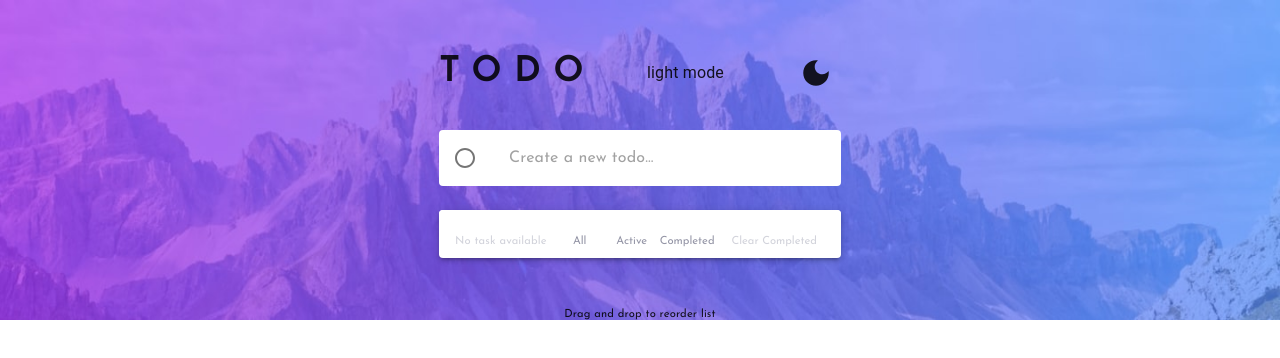
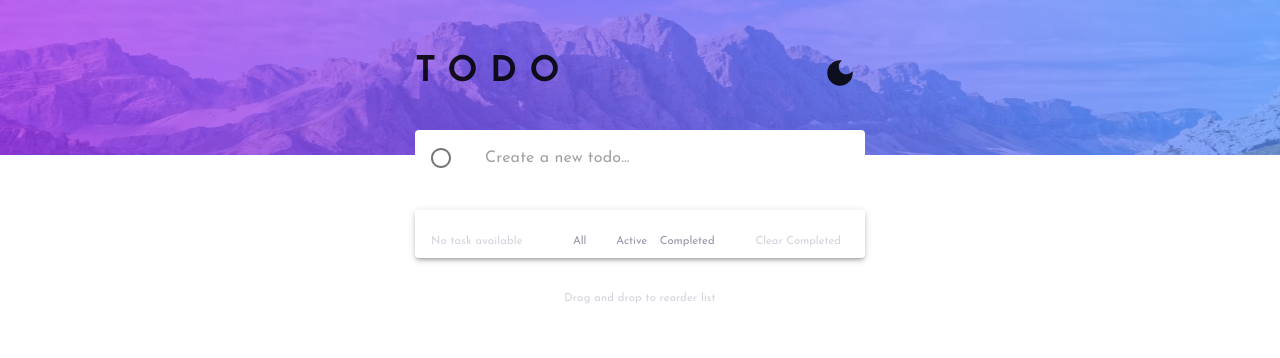
Before and after one commit to AlexOla-NG/Projects, a React (Create React App) app in the folder react-project/: page / in a window 1280 px wide. Shown: the top 358 px of the page. Built offline with nearby package versions, Linux system fonts and the light colour scheme; the HTML template or start-up script is replaced by a standard one.

Commit message:
update - finished refactoring. project is complete (for now).

```diff
--- a/react-project/src/todo-app/App.js
+++ b/react-project/src/todo-app/App.js
@@ -1,13 +1,12 @@
 import React from 'react';
 import Box from '@mui/material/Box';
-import Container from '@mui/material/Container';
+import Paper from '@mui/material/Paper';
 import Stack from '@mui/material/Stack';
-import Paper from '@mui/material/Paper';
 import Typography from '@mui/material/Typography';
 import { useGlobalThemeContext } from './ColorModeProvider';
 import UserInput from './UserInput';
 import TodoList from './TodoList';
-import { ListActionButtons } from './Footer';
+import TodoListActionButtons from './TodoListActionButtons';
 import DesktopDarkImage from './images/bg-desktop-dark.jpg';
 import DesktopLightImage from './images/bg-desktop-light.jpg';
 import MobileDarkImage from './images/bg-mobile-dark.jpg';
@@ -29,13 +28,16 @@ const App = () => {
 				},
 				backgroundSize: '100% 40%',
 				backgroundRepeat: 'no-repeat',
-				minHeight: '100vh',
+				bgcolor: 'background.box',
+				m: '0 auto',
+				maxHeight: '100vh',
 				py: '3em',
 			}}
 		>
-			<Container
+			<Box
 				maxWidth='sm'
 				sx={{
+					m: '0 auto',
 					width: {
 						//dimensions in px
 						sm: 450, // theme.breakpoints.up('sm') 600 - 1199px
@@ -54,18 +56,19 @@ const App = () => {
 						width: '100%',
 					}}
 				>
-					<ListActionButtons />
+					<TodoListActionButtons />
 				</Paper>
 
-				<Stack sx={{ color: 'primary', py: 6, textAlign: 'center' }}>
-					{/* TODO: stopped here
-					change color of caption to same color as btns
-					*/}
-					<Typography variant='caption' component='p'>
+				<Stack sx={{ py: 4, textAlign: 'center' }}>
+					<Typography
+						variant='caption'
+						component='p'
+						sx={{ color: 'completed.contrastText' }}
+					>
 						Drag and drop to reorder list
 					</Typography>
 				</Stack>
-			</Container>
+			</Box>
 		</Box>
 	);
 };
--- a/react-project/src/todo-app/Footer.js
+++ b/react-project/src/todo-app/Footer.js
@@ -1,124 +1,58 @@
-import React, { useState } from 'react'
-import { useGlobalContext } from './Context'
-import Button from '@mui/material/Button'
-import Stack from '@mui/material/Stack'
+import React from 'react';
+import Stack from '@mui/material/Stack';
 import Box from '@mui/material/Box';
-import Typography from '@mui/material/Typography'
-import { styled } from '@mui/material/styles'
-
-
-
-const TextButton = styled(Button)(({ theme }) => ({
-  color: 'primary',
-  size: 'small',
-  variant: 'text',
-
-  '&:hover': {
-  // color: 'onHover.main',
-  color: `${theme.palette.mode === 'dark' ? 'hsl(234, 39%, 85%)' : 'hsl(235, 19%, 35%)'}`,
-  backgroundColor: 'transparent',
-  boxShadow: 'none',
-  },
-  '&:active': {
-    boxShadow: 'none',
-  },
-  '&:focus': {
-    color: 'hsl(220, 98%, 61%)',
-  }
-}))
-
-// TODO: stopped here
-    // set display of btn container for mobile & desktop
-    // we can toggle display when a breakpoint is reached
-
-
-export const ListActionButtons = () => {
-  const { todos1, setTodos1, todos2, completed, setCompleted } = useGlobalContext()
-
-    const [active, setActive] = useState([])
-
-    // STUB: reset (main) todos1 with (copy) todos2
-    const handleAll = () => {
-        setTodos1(todos2)
-    }
-
-    // STUB: if todos1 has been altered, set its value to active state value
-       // else, set todos1 to activeTodos
-    const handleActive = () => {
-        if (todos1.length < todos2.length) {
-            setTodos1(active)
-        } else {
-            const activeTodos = todos1.filter((item) => item.completed === false)
-            const completedTodos = todos1.filter((item) => item.completed === true)
-            setActive(activeTodos)
-            setCompleted(completedTodos)
-            setTodos1(activeTodos)
-        }
-    }
-
-     // STUB: if todos1 has been altered, set its value to completed state value
-        // else, set todos1 to completedTodos
-    const handleCompleted = () => {
-        if (todos1.length < todos2.length) {
-            setTodos1(completed)
-        } else {
-            const completedTodos = todos1.filter((item) => item.completed === true);
-            const activeTodos = todos1.filter((item) => item.completed === false)
-            setCompleted(completedTodos)
-            setActive(activeTodos)
-            setTodos1(completedTodos)
-        }
-    }
-  return (
-    <Stack
-        direction='row'
-        spacing={-1.5}
-        justifyContent='space-evenly'
-      >
-        <TextButton onClick={ handleAll }>all</TextButton>
-        <TextButton onClick={ handleActive }>active</TextButton>
-        <TextButton onClick={ handleCompleted }>completed</TextButton>
-    </Stack>
-  )
-}
+import Typography from '@mui/material/Typography';
+import { useGlobalContext } from './Context';
+import TextButton from './TextButton';
+import TodoListActionButtons from './TodoListActionButtons';
 
 const Footer = () => {
-
-    const { todos1, setTodos1, todos2, setTodos2, setCompleted } = useGlobalContext()
+	const { todos1, setTodos1, todos2, setTodos2, setCompleted } =
+		useGlobalContext();
 
 	const clearCompleted = () => {
-      setCompleted([])
-      const tempTodos = todos2.filter((item) => item.completed === false )
-      setTodos1(tempTodos)
-      setTodos2(tempTodos)
+		setCompleted([]);
+		const tempTodos = todos2.filter((item) => item.completed === false);
+		setTodos1(tempTodos);
+		setTodos2(tempTodos);
+	};
+
+	let msg;
+	if (todos1.length > 0) {
+		msg = `${todos1.length} items left`;
+	} else {
+		msg = `No task available`;
 	}
-
 
 	return (
 		<Box>
 			<Stack
-        // spacing={ 2 }
 				direction='row'
 				alignItems='center'
 				justifyContent='space-between'
 				px={2}
 			>
-        {/* <Typography variant='caption' component='p'>
-          {`${todos1.length > 0 ? ${todos1.length 'items left'} : 'No task available'}`}
-        </Typography> */}
-        { todos1.length > 0
-        ? <Typography variant='caption' component='p' color='completed.contrastText'>{`${todos1.length}`} items left</Typography>
-        : <Typography variant='caption' component='p' color='completed.contrastText'>No task available</Typography> }
+				<Typography
+					variant='caption'
+					component='p'
+					color='completed.contrastText'
+				>
+					{msg}
+				</Typography>
 
-        <Box sx={{display: {xs: 'none', sm: 'block'}}}>
-          <ListActionButtons />
+				<Box sx={{ display: { xs: 'none', sm: 'block' } }}>
+					<TodoListActionButtons />
 				</Box>
 
-
-        <TextButton onClick={ clearCompleted } sx={{color:'completed.contrastText'}}>clear completed</TextButton>
+				<TextButton
+					onClick={clearCompleted}
+					sx={{ color: 'completed.contrastText' }}
+				>
+					clear completed
+				</TextButton>
 			</Stack>
 		</Box>
-  )
-}
+	);
+};
 
-export default Footer
+export default Footer;
--- /dev/null
+++ b/react-project/src/todo-app/Form.js
@@ -0,0 +1,49 @@
+import React from 'react';
+import TextField from '@mui/material/TextField';
+import InputAdornment from '@mui/material/InputAdornment';
+import CircleOutlinedIcon from '@mui/icons-material/CircleOutlined';
+import { useGlobalContext } from './Context';
+import { useGlobalThemeContext } from './ColorModeProvider';
+
+const Form = () => {
+	const { todo, setTodo, handleSubmit } = useGlobalContext();
+	const { theme } = useGlobalThemeContext();
+
+	return (
+		<form
+			onSubmit={handleSubmit}
+			style={{ borderRadius: theme.shape.borderRadius }}
+		>
+			<TextField
+				placeholder='Create a new todo...'
+				id='userInp'
+				fullWidth
+				type='text'
+				variant='outlined'
+				value={todo}
+				onChange={(e) => {
+					setTodo(e.target.value);
+				}}
+				InputProps={{
+					startAdornment: (
+						<InputAdornment position='start' sx={{ minWidth: 56, mr: 0 }}>
+							<CircleOutlinedIcon />
+						</InputAdornment>
+					),
+				}}
+				sx={{
+					bgcolor: 'background.paper',
+					borderRadius: 1,
+					'& .MuiOutlinedInput-notchedOutline': {
+						border: 0,
+					},
+					'& .MuiOutlinedInput-notchedOutline.Mui-focused': {
+						border: 0,
+					},
+				}}
+			/>
+		</form>
+	);
+};
+
+export default Form;
--- /dev/null
+++ b/react-project/src/todo-app/TextButton.js
@@ -0,0 +1,26 @@
+import Button from '@mui/material/Button';
+import { styled } from '@mui/material/styles';
+
+const TextButton = styled(Button)(({ theme }) => ({
+	color: 'primary',
+	size: 'small',
+	variant: 'text',
+
+	'&:hover': {
+		color: `${
+			theme.palette.mode === 'dark'
+				? 'hsl(234, 39%, 85%)'
+				: 'hsl(235, 19%, 35%)'
+		}`,
+		backgroundColor: 'transparent',
+		boxShadow: 'none',
+	},
+	'&:active': {
+		boxShadow: 'none',
+	},
+	'&:focus': {
+		color: 'hsl(220, 98%, 61%)',
+	},
+}));
+
+export default TextButton;
--- a/react-project/src/todo-app/TodoList.js
+++ b/react-project/src/todo-app/TodoList.js
@@ -1,7 +1,7 @@
 import React from 'react';
-import { useGlobalContext } from './Context';
 import List from '@mui/material/List';
 import Paper from '@mui/material/Paper';
+import { useGlobalContext } from './Context';
 import TodoListItem from './TodoListItem';
 import Footer from './Footer';
 
--- /dev/null
+++ b/react-project/src/todo-app/TodoListActionButtons.js
@@ -0,0 +1,53 @@
+import React, { useState } from 'react';
+import Stack from '@mui/material/Stack';
+import { useGlobalContext } from './Context';
+import TextButton from './TextButton';
+
+const TodoListActionButtons = () => {
+	const { todos1, setTodos1, todos2, completed, setCompleted } =
+		useGlobalContext();
+
+	const [active, setActive] = useState([]);
+
+	// STUB: reset (main) todos1 with (copy) todos2
+	const handleAll = () => {
+		setTodos1(todos2);
+	};
+
+	// STUB: if todos1 has been altered, set its value to active state value
+	// else, set todos1 to activeTodos
+	const handleActive = () => {
+		if (todos1.length < todos2.length) {
+			setTodos1(active);
+		} else {
+			const activeTodos = todos1.filter((item) => item.completed === false);
+			const completedTodos = todos1.filter((item) => item.completed === true);
+			setActive(activeTodos);
+			setCompleted(completedTodos);
+			setTodos1(activeTodos);
+		}
+	};
+
+	// STUB: if todos1 has been altered, set its value to completed state value
+	// else, set todos1 to completedTodos
+	const handleCompleted = () => {
+		if (todos1.length < todos2.length) {
+			setTodos1(completed);
+		} else {
+			const completedTodos = todos1.filter((item) => item.completed === true);
+			const activeTodos = todos1.filter((item) => item.completed === false);
+			setCompleted(completedTodos);
+			setActive(activeTodos);
+			setTodos1(completedTodos);
+		}
+	};
+	return (
+		<Stack direction='row' spacing={-1.5} justifyContent='space-evenly'>
+			<TextButton onClick={handleAll}>all</TextButton>
+			<TextButton onClick={handleActive}>active</TextButton>
+			<TextButton onClick={handleCompleted}>completed</TextButton>
+		</Stack>
+	);
+};
+
+export default TodoListActionButtons;
--- a/react-project/src/todo-app/UserInput.js
+++ b/react-project/src/todo-app/UserInput.js
@@ -2,17 +2,13 @@ import React from 'react';
 import Typography from '@mui/material/Typography';
 import Box from '@mui/material/Box';
 import Stack from '@mui/material/Stack';
-import TextField from '@mui/material/TextField';
-import InputAdornment from '@mui/material/InputAdornment';
-import CircleOutlinedIcon from '@mui/icons-material/CircleOutlined';
 import IconButton from '@mui/material/IconButton';
 import LightModeIcon from '@mui/icons-material/LightMode';
 import DarkModeIcon from '@mui/icons-material/DarkMode';
-import { useGlobalContext } from './Context';
 import { useGlobalThemeContext } from './ColorModeProvider';
+import Form from './Form';
 
 const UserInput = () => {
-	const { todo, setTodo, handleSubmit } = useGlobalContext();
 	const { colorMode, theme } = useGlobalThemeContext();
 
 	return (
@@ -20,8 +16,6 @@ const UserInput = () => {
 			sx={{
 				mb: 3, //margin bottom
 				mx: 'auto',
-				// display: 'flex',
-				// justifyContent: 'center',
 			}}
 		>
 			<Stack
@@ -30,7 +24,6 @@ const UserInput = () => {
 				justifyContent='space-between'
 				spacing={2}
 				sx={{
-					// my: 4,
 					mb: 4,
 					mx: 'auto',
 				}}
@@ -38,7 +31,7 @@ const UserInput = () => {
 				<Typography variant='h4' component='h1'>
 					todo
 				</Typography>
-				{theme.palette.mode} mode
+
 				<IconButton
 					sx={{ ml: 1 }}
 					onClick={colorMode.toggleColorMode}
@@ -52,42 +45,7 @@ const UserInput = () => {
 				</IconButton>
 			</Stack>
 
-			<form
-				onSubmit={handleSubmit}
-				style={{ borderRadius: theme.shape.borderRadius }}
-			>
-				<TextField
-					placeholder='Create a new todo...'
-					id='userInp'
-					fullWidth
-					type='text'
-					variant='outlined'
-					value={todo}
-					onChange={(e) => {
-						setTodo(e.target.value);
-					}}
-					InputProps={{
-						startAdornment: (
-							<InputAdornment position='start' sx={{ minWidth: 56, mr: 0 }}>
-								<CircleOutlinedIcon />
-							</InputAdornment>
-						),
-					}}
-					// TODO: stopped here
-					// finish styling input field for light & dark mode
-					sx={{
-						bgcolor: 'background.paper',
-						borderRadius: 1,
-						'& .MuiOutlinedInput-notchedOutline': {
-							border: 0,
-							// borderColor: 'transparent'
-						},
-						'& .MuiOutlinedInput-notchedOutline.Mui-focused': {
-							border: 0,
-						},
-					}}
-				/>
-			</form>
+			<Form />
 		</Box>
 	);
 };
--- a/react-project/src/todo-app/appTheme.js
+++ b/react-project/src/todo-app/appTheme.js
@@ -24,6 +24,10 @@ const getDesignTokens = (mode) => ({
 					},
 					completed: {
 						contrastText: 'hsl(234, 11%, 52%)',
+					},
+					background: {
+						paper: 'hsl(235, 24%, 19%)',
+						box: 'hsl(235, 21%, 11%)',
 					},
 			  }),
 	},
```
Also changed, not shown: react-project/src/todo-app/CheckedIcon.js (+0 -12 lines), react-project/src/todo-app/TodoListItem.js (+5 -14 lines). Lines whose indentation alone changed are shown as unchanged.
